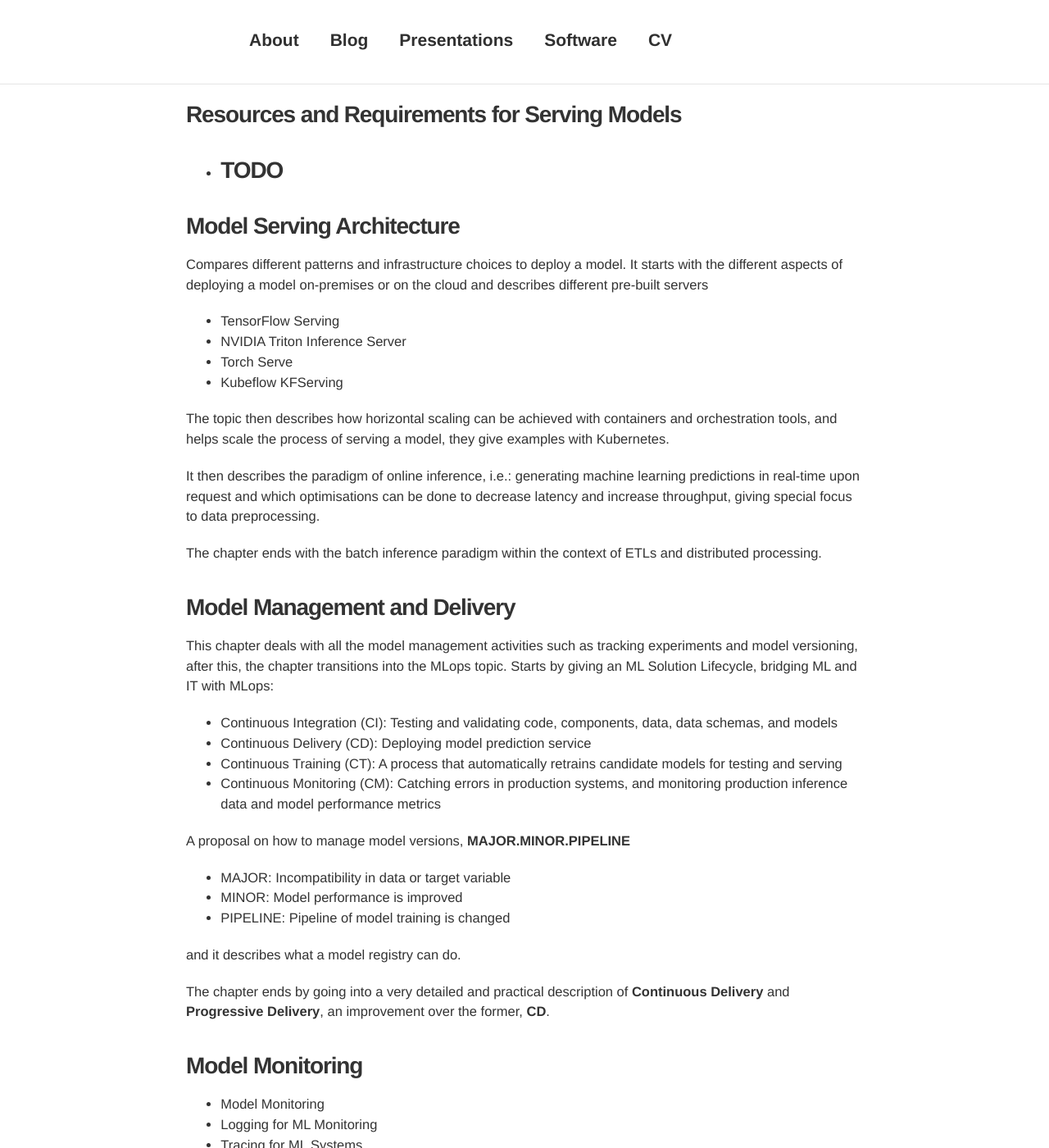
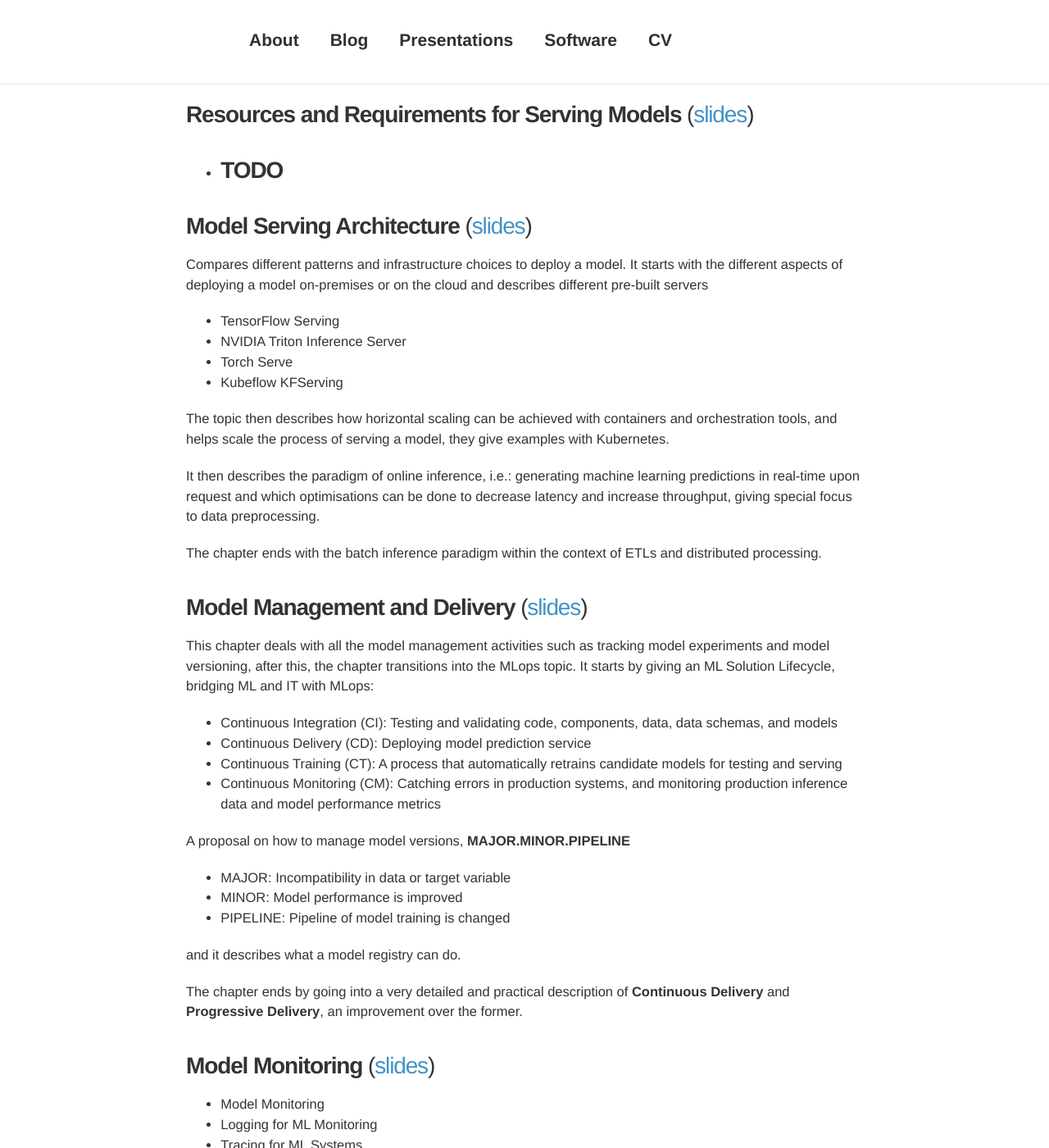
Before and after one commit to davidsbatista/davidsbatista.net, a Jekyll site: the page built from _posts/2023-07-11-Machine_Learning_in_Production.md, in a window 1280 px wide and 1400 px high, scrolled down 9870 px. Shown: the whole window at 82% size. Built offline with Jekyll 4.4.1, drawn with Linux system fonts in a browser that asks for light colours; nearby versions of some CDN libraries; comment, search, counter and statistics services are not loaded.

Commit message:
addin links to slides

```diff
--- a/_posts/2023-07-11-Machine_Learning_in_Production.md
+++ b/_posts/2023-07-11-Machine_Learning_in_Production.md
@@ -292,11 +292,11 @@ It introduces different categories and properties for model interpretation metho
 
 This chapter deals with deploying a trained model, exposing your model to the world outside, and dealing with incoming data requests. It focuses on metrics to optimize such as Latency, Cost, Throughput
 
-### __Resources and Requirements for Serving Models__
+### __Resources and Requirements for Serving Models__ ([slides](/assets/documents/Coursera-MLOps_Specialization/C4_-_Deploying_Machine_Learning_Models_in_Production/C4_W1.pdf))
 
 - ### __TODO__
 
-### __Model Serving Architecture__
+### __Model Serving Architecture__ ([slides](/assets/documents/Coursera-MLOps_Specialization/C4_-_Deploying_Machine_Learning_Models_in_Production/C4_W2.pdf))
 
 Compares different patterns and infrastructure choices to deploy a model. It starts with the different aspects of deploying a model on-premises or on the cloud and describes different pre-built servers
 - TensorFlow Serving
@@ -311,9 +311,9 @@ It then describes the paradigm of online inference, i.e.: generating machine lea
 The chapter ends with the batch inference paradigm within the context of ETLs and distributed processing.
 
 
-### __Model Management and Delivery__
+### __Model Management and Delivery__ ([slides](/assets/documents/Coursera-MLOps_Specialization/C4_-_Deploying_Machine_Learning_Models_in_Production/C4_W3.pdf))
 
-This chapter deals with all the model management activities such as tracking experiments and model versioning, after this, the chapter transitions into the MLops topic. Starts by giving an ML Solution Lifecycle, bridging ML and IT with MLops:
+This chapter deals with all the model management activities such as tracking model experiments and model versioning, after this, the chapter transitions into the MLops topic. It starts by giving an ML Solution Lifecycle, bridging ML and IT with MLops:
 
 - Continuous Integration (CI): Testing and validating code, components, data, data schemas, and models
 - Continuous Delivery (CD): Deploying model prediction service
@@ -327,9 +327,9 @@ A proposal on how to manage model versions, __MAJOR.MINOR.PIPELINE__
 
 and it describes what a model registry can do.
 
-The chapter ends by going into a very detailed and practical description of __Continuous Delivery__ and __Progressive Delivery__, an improvement over the former, __CD__.
+The chapter ends by going into a very detailed and practical description of __Continuous Delivery__ and __Progressive Delivery__, an improvement over the former.
 
-### __Model Monitoring__
+### __Model Monitoring__ ([slides](/assets/documents/Coursera-MLOps_Specialization/C4_-_Deploying_Machine_Learning_Models_in_Production/C4_W4.pdf))
 
 - Model Monitoring
 - Logging for ML Monitoring
```
